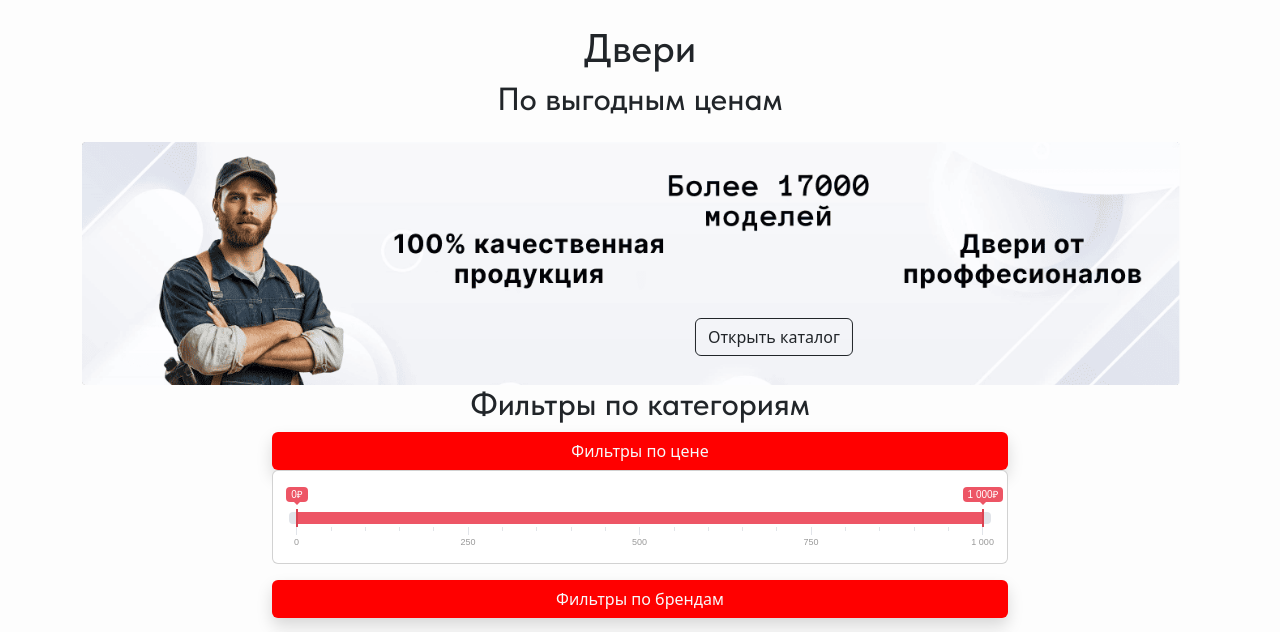
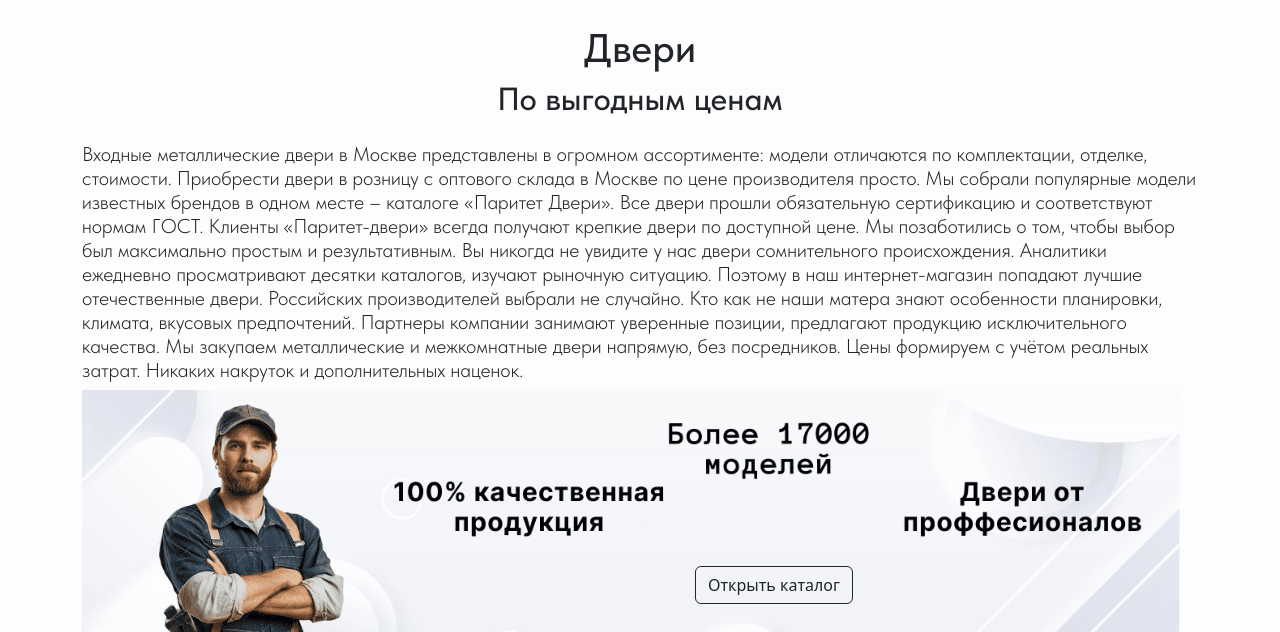
Before and after one commit to Ray-Not/site, a Django app: page / in a window 1280 px wide. Shown: the part 169-801 px from the top of the page. Run offline with Django 5.2, Linux system fonts and the light colour scheme; data that the repository does not hold is empty; some libraries are stand-ins or nearby versions.

Commit message:
Fix bugs

```diff
--- a/templates/index.html
+++ b/templates/index.html
@@ -173,7 +173,7 @@
               <h2 style="font-family: tilda;">По выгодным ценам</h2>
             </aside>
             <aside>
-              <!-- <p class="text-dark h5 lh-1-lg" style="font-family: tilda-light;">
+              <p class="text-dark h5 lh-1-lg" style="font-family: tilda-light;">
                 Входные металлические двери в Москве представлены в огромном ассортименте: модели отличаются по комплектации, отделке, стоимости.
                 Приобрести двери в розницу с оптового склада в Москве по цене производителя просто. Мы собрали популярные модели известных брендов
                 в одном месте – каталоге «Паритет Двери». Все двери прошли обязательную сертификацию и соответствуют нормам ГОСТ.
@@ -183,7 +183,7 @@
                 Российских производителей выбрали не случайно. Кто как не наши матера знают особенности планировки, климата, вкусовых предпочтений.
                 Партнеры компании занимают уверенные позиции, предлагают продукцию исключительного качества. Мы закупаем металлические и межкомнатные
                 двери напрямую, без посредников. Цены формируем с учётом реальных затрат. Никаких накруток и дополнительных наценок.
-              </p> -->
+              </p>
             </aside>
             <!-- ТУТ нужно оптимизировать фотку -->
             <aside class="mt-2 position-relative" style="overflow: hidden;">
```
